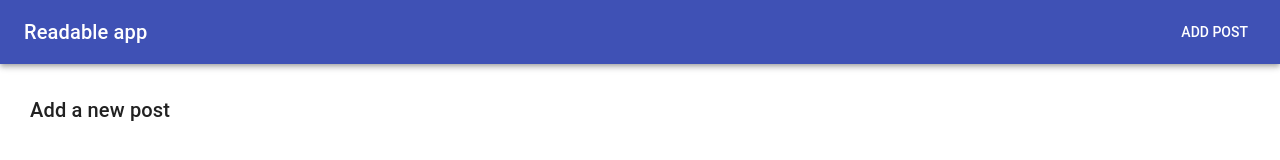
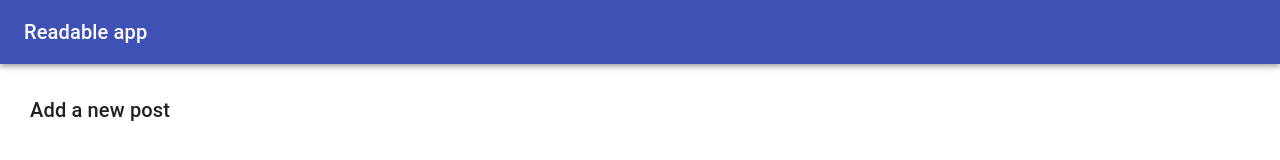
Before and after one commit to marcioc0sta/readable, a React (Create React App) app in the folder leitura/: page /add-post in a window 1280 px wide. Shown: the top 160 px of the page. Built offline with nearby package versions, Linux system fonts and the light colour scheme; no server answers.

Commit message:
hide add post button in add post page

```diff
--- a/leitura/src/components/Header/Header.js
+++ b/leitura/src/components/Header/Header.js
@@ -8,14 +8,16 @@ import { NavLink, withRouter } from 'react-router-dom';
 
 import { styles } from './Header.styles';
 
+const addPostURL = '/add-post';
+
 class Header extends Component {
   goToAddPostPage = () => {
     const { history } = this.props;
-    history.push('/add-post');
+    history.push(addPostURL);
   }
 
   render() {
-    const { title, classes } = this.props;
+    const { title, classes, history } = this.props;
     return (
       <AppBar position="static" color="primary">
         <Toolbar>
@@ -24,6 +26,7 @@ class Header extends Component {
               {title}
             </Typography>
           </NavLink>
+          {history.location.pathname !== addPostURL &&
             <Button
               onClick={this.goToAddPostPage}
               className={classes.addPost}
@@ -31,6 +34,7 @@ class Header extends Component {
             >
               Add post
             </Button>
+          }
         </Toolbar>
       </AppBar>
     )
```
Lines whose indentation alone changed are shown as unchanged.
